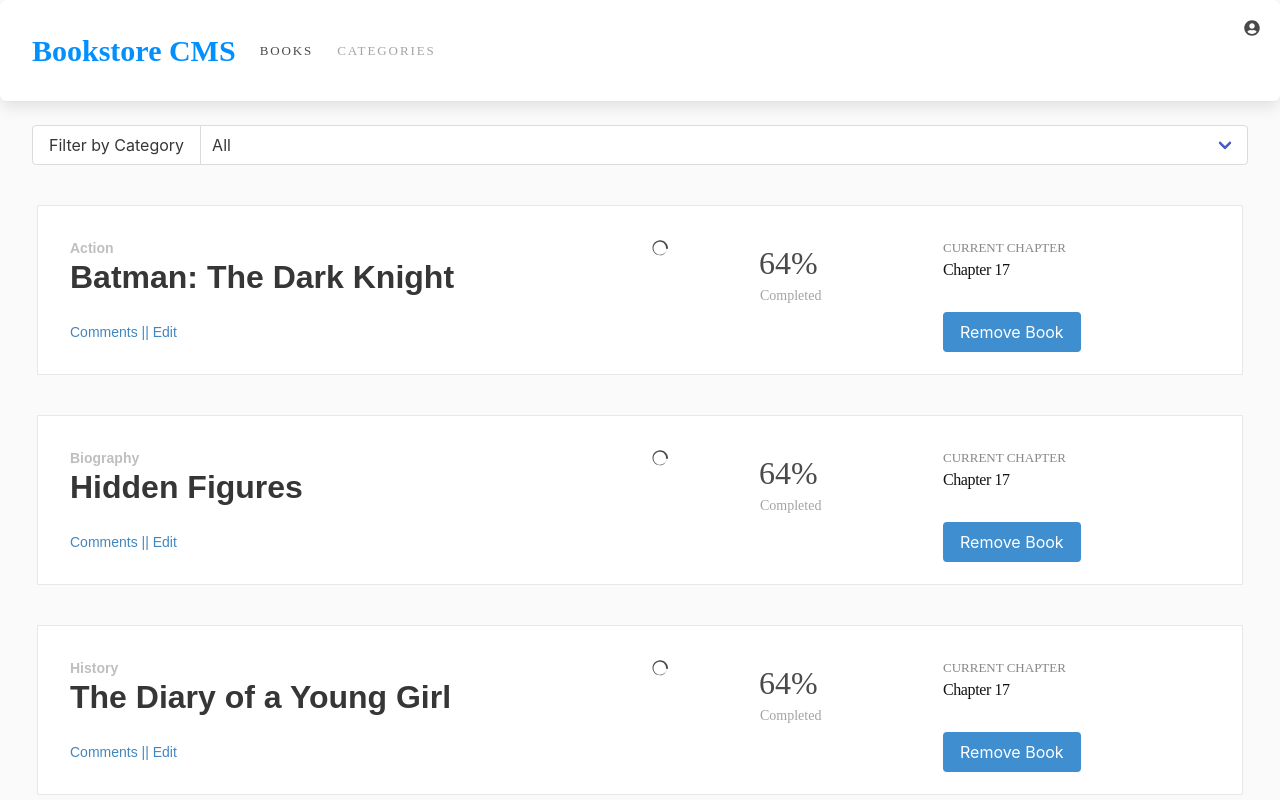
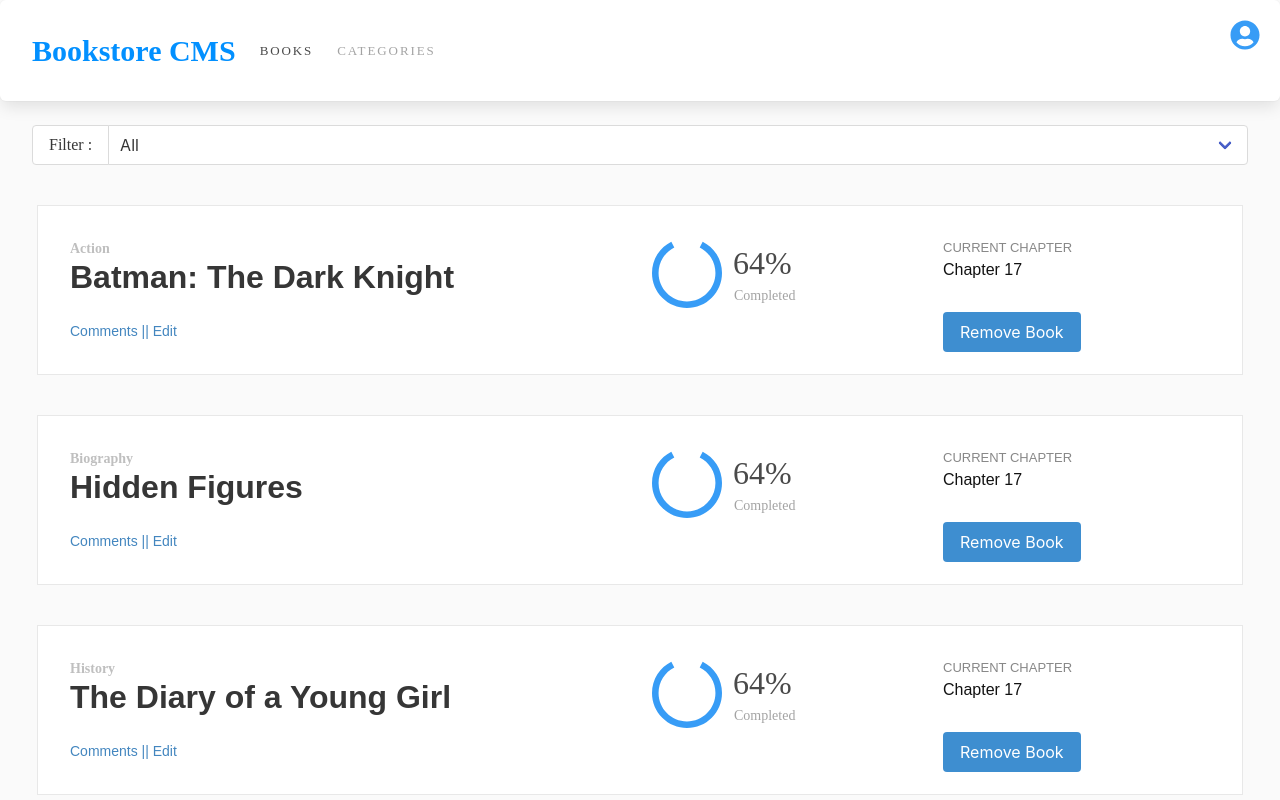
Before and after one commit to brugobi/bookstore-react-redux, a React (Create React App) app: page / in a window 1280 px wide. Shown: the top 800 px of the page. Built offline with nearby package versions, Linux system fonts and the light colour scheme.

Commit message:
resize the incons

```diff
--- a/src/App.css
+++ b/src/App.css
@@ -5,6 +5,7 @@
 
 .wrapper {
   background-color: #fafafa;
+  font-family: "Montserrat", serif;
 }
 
 .navbar-custom {
@@ -13,14 +14,12 @@
 }
 
 .Bookstore-CMS {
-  font-family: "Montserrat", serif;
   font-size: 30px;
   font-weight: bold;
   color: #0290ff;
 }
 
 .BOOKS {
-  font-family: "Montserrat", serif;
   font-size: 13px;
   letter-spacing: 1.9px;
   color: gray;
@@ -28,7 +27,6 @@
 
 .CATEGORIES {
   opacity: 0.5;
-  font-family: "Montserrat", serif;
   font-size: 13px;
   letter-spacing: 1.9px;
   color: gray;
@@ -49,20 +47,17 @@
 }
 
 .title {
-  font-family: "RobotoSlab", sans-serif;
   font-size: 22px;
 }
 
 .School-of {
   opacity: 0.5;
-  font-family: "Montserrat", sans-serif;
   font-size: 14px;
   font-weight: bold;
   color: gray;
 }
 
 .Comments {
-  font-family: "RobotoSlab", sans-serif;
   font-size: 14px;
   font-weight: 300;
   color: #4386bf;
@@ -78,7 +73,6 @@
 
 .add-book {
   margin: 29px 524px 19px 0;
-  font-family: "Montserrat", sans-serif;
   font-size: 20px;
   font-weight: bold;
   color: #888;
@@ -86,17 +80,14 @@
 
 .Current-Chapter {
   opacity: 0.5;
-  font-family: RobotoSlab;
   font-size: 13px;
   font-weight: 300;
   color: #121212;
 }
 
 .Current-Lesson {
-  font-family: RobotoSlab;
   font-size: 16px;
   font-weight: 300;
-  letter-spacing: -0.4px;
   color: #121212;
 }
 
@@ -104,9 +95,7 @@
   width: 68px;
   height: 39px;
   margin: 1px 92px 0 11px;
-  font-family: Montserrat;
   font-size: 32px;
-  color: var(--black-two);
 }
 
 .Completed {
@@ -114,11 +103,16 @@
   height: 18px;
   margin: 7px 79px 12px 12px;
   opacity: 0.5;
-  font-family: Montserrat;
   font-size: 14px;
-  color: var(--black-two);
 }
 
 .btnRemove {
   margin-top: 30px !important;
 }
+
+.Comments,
+.Current-Chapter,
+.Current-Lesson,
+.title {
+  font-family: "RobotoSlab", sans-serif;
+}
--- a/src/components/Book.js
+++ b/src/components/Book.js
@@ -1,6 +1,7 @@
 import React from 'react';
+import { IconContext } from 'react-icons';
 import PropTypes from 'prop-types';
-import { ImSpinner2 } from 'react-icons/im';
+import { ImSpinner8 } from 'react-icons/im';
 
 const Book = ({ book, clickHandler }) => (
   <>
@@ -18,13 +19,18 @@ const Book = ({ book, clickHandler }) => (
     </div>
     <div className="column is-3">
       <div className="columns">
-        <div className="column">
-          <ImSpinner2 />
+        <div className="column is-flex">
+          <div>
+            <IconContext.Provider value={{ size: '70px', color: '#379cf6' }}>
+              <ImSpinner8 />
+            </IconContext.Provider>
+          </div>
+          <div>
+            <p className="Percent-Complete">64%</p>
+            <p className="Completed">Completed</p>
+          </div>
         </div>
-        <div className="column">
-          <p className="Percent-Complete">64%</p>
-          <p className="Completed">Completed</p>
-        </div>
+
       </div>
     </div>
     <div className="column is-3">
--- a/src/components/CategoryFilter.js
+++ b/src/components/CategoryFilter.js
@@ -12,7 +12,7 @@ const CategoryFilter = ({ handleFilter }) => {
   return (
     <div className="field has-addons">
       <div className="control">
-        <div className="button">Filter by Category</div>
+        <div className="button">Filter :</div>
       </div>
       <p className="control is-expanded">
         <span className="select is-fullwidth">
--- a/src/components/NavBar.js
+++ b/src/components/NavBar.js
@@ -1,4 +1,5 @@
 import React from 'react';
+import { IconContext } from 'react-icons';
 import { FaUserCircle } from 'react-icons/fa';
 
 const NavBar = () => (
@@ -16,7 +17,9 @@ const NavBar = () => (
     </div>
 
     <div className="navbar-end">
-      <FaUserCircle />
+      <IconContext.Provider value={{ size: '30px', color: '#379cf6' }}>
+        <FaUserCircle />
+      </IconContext.Provider>
     </div>
   </nav>
 );
```
Also changed, not shown: 1 other file (tests, documents, lock files or other folders).
